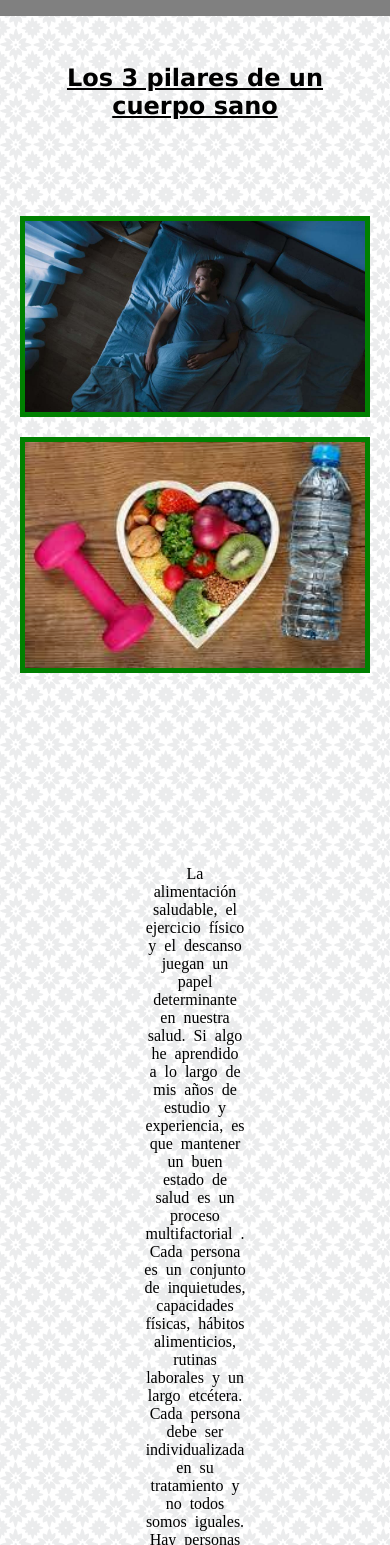
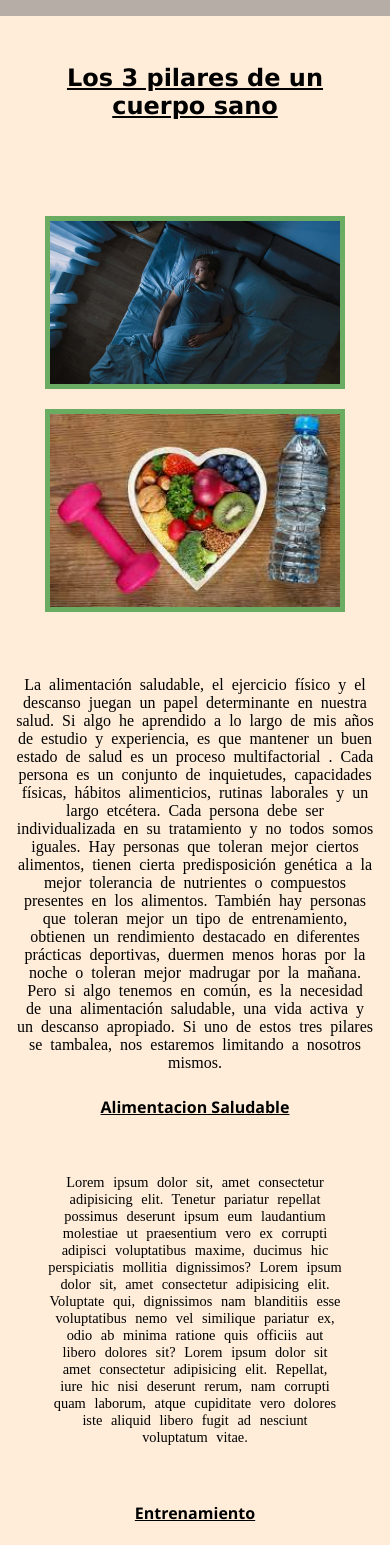
Before and after one commit to DiegoG1999/proyecto-coder, a plain HTML site: page index.html in a window 390 px wide. Shown: the part 122-1667 px from the top of the page. Drawn offline with nearby package versions, Linux system fonts and the light colour scheme.

Commit message:
trabajo en los parrafos mobile

```diff
--- a/css/styles.css
+++ b/css/styles.css
@@ -6,12 +6,12 @@
 
 /* =================ENCABEZADO======================= */
 body {
-    background-image: url(../img/moroccan-flower.png);
+    background-color: rgba(255, 228, 196, 0.633);
     font-size: 16px;
 }
 
 .encabezado {
-    background-color: gray;
+    background-color: rgba(128, 128, 128, 0.577);
     display: flex;
     align-items: center;
     justify-content: space-between;
@@ -71,7 +71,7 @@ h1 {
 }
 
 .cuerpo-imagenes-1 {
-    width: 31.25rem;
+    width: 600px;
     border: 4px solid rgba(0, 128, 2, 0.837);
 }
 
@@ -125,7 +125,8 @@ footer {
     color: white;
 
 }
-.h3-datos{
+
+.h3-datos {
     margin-top: 1rem;
     padding: 1rem;
     text-decoration: underline;
@@ -139,15 +140,18 @@ footer {
     line-height: 30px;
     color: white;
 }
-.formulario-1{
+
+.formulario-1 {
     text-align: center;
     padding: 1rem;
 }
-.formulario-2{
+
+.formulario-2 {
     text-align: center;
     padding: 1rem;
 }
-.formulario-3{
+
+.formulario-3 {
     text-align: center;
     padding: 1rem;
 }
@@ -155,7 +159,7 @@ footer {
 /* ==================    abrimos media     ================= */
 
 
-@media screen and (max-width:576px) {
+@media (max-width:480px) {
     .logo {
         max-width: 5rem;
     }
@@ -216,23 +220,26 @@ footer {
     }
 
     .cuerpo-imagenes {
-        display: flex;
         align-items: center;
         flex-direction: column;
         gap: 20px;
     }
 
     .cuerpo-imagenes-1 {
-        width: 350px;
-        border: solid green 5px;
+        width: 300px;
+        border: solid rgba(0, 128, 15, 0.586) 5px;
+    }
 
-
+    .cuerpo-parrafo {
+        margin: 0;
+        padding: 0;
     }
 
     .cuerpo-parrafo-1 {
         text-align: center;
         font-family: 'Times New Roman', Times, serif;
         font-size: 1rem;
+        padding: 1rem;
 
     }
 
@@ -240,6 +247,7 @@ footer {
         font-family: 'Times New Roman', Times, serif;
         text-align: center;
         font-size: 1rem;
+        margin: 0;
     }
 
     h2 {
@@ -328,27 +336,31 @@ footer {
     color: #1c1c1c;
     background-color: rgba(255, 192, 203, 0.334)
 }
-.imagenes-alimentacion{
+
+.imagenes-alimentacion {
     display: flex;
     justify-content: space-between;
     margin: 2rem;
 
 }
-.imagenes-1{
+
+.imagenes-1 {
     width: 450px;
 
 }
 
-.h4-alimentacion{
+.h4-alimentacion {
     font-size: 1.5rem;
     text-decoration: underline;
     margin: 1rem;
 }
-.cuerpo-parrafo-3{
+
+.cuerpo-parrafo-3 {
     padding: 1rem;
     font-size: 1.1rem;
 }
-.cuerpo-lista{
+
+.cuerpo-lista {
     margin: 1rem;
     padding: 1rem;
     font-size: 1.1rem;
@@ -379,7 +391,8 @@ footer {
         padding: 2rem;
         margin: 1rem;
     }
-    h2{
+
+    h2 {
         text-align: center;
         padding: 0.5rem;
         margin: 0;
@@ -387,80 +400,98 @@ footer {
         text-decoration: underline;
         font-size: 1rem;
     }
-    .imagenes-alimentacion{
+
+    .imagenes-alimentacion {
         flex-direction: column;
         align-items: center;
         gap: 15px;
 
     }
-    .imagenes-1{
+
+    .imagenes-1 {
         width: 150px;
-        border: 2px solid yellow ;
+        border: 2px solid yellow;
     }
-    .pie-img{
+
+    .pie-img {
         font-size: 0.8rem;
         background-color: rgba(210, 105, 30, 0.411);
         color: #1c1c1c;
     }
-    .cuerpo-parrafo-3{
+
+    .cuerpo-parrafo-3 {
         font-family: 'Franklin Gothic Medium', 'Arial Narrow', Arial, sans-serif;
         font-size: 0.6rem;
         margin: 0.5rem;
     }
-    .h4-alimentacion{
+
+    .h4-alimentacion {
 
         font-size: 1rem;
         text-decoration: underline;
         margin: 0.5rem;
     }
-    .cuerpo-lista{
+
+    .cuerpo-lista {
         padding: 1rem;
         font-size: 0.7rem;
     }
 
 }
+
 /* =================     DESCANSO   ============= */
-.cuerpo-descanso{
+.cuerpo-descanso {
     display: grid;
     grid-template-columns: 1fr 1fr;
 
 }
-.h2-descanso{
+
+.h2-descanso {
     grid-column: 1/3;
 }
-.parrafo-descanso{
-    grid-column:  1/2;
+
+.parrafo-descanso {
+    grid-column: 1/2;
     font-size: 1.5rem;
     font-family: 'Trebuchet MS', 'Lucida Sans Unicode', 'Lucida Grande', 'Lucida Sans', Arial, sans-serif;
     text-align: center;
     margin: 4rem;
     padding: 2rem;
 }
-.cuerpo-imagenes{
+
+.imagenes-descanso {
     grid-column: 2/3;
 }
-.cuerpo-imagenes-1{
+
+.imagenes-descanso-1 {
+    width: 550px;
+}
+.imagenes-descanso-2{
     width: 350px;
 }
-.h3-descanso{
+
+.h3-descanso {
     display: inline;
-    background-color:rgba(137, 43, 226, 0.429);
+    background-color: rgba(137, 43, 226, 0.429);
     font-size: 1.5rem;
     margin: 1rem;
 
 }
-.h4-descanso{
+
+.h4-descanso {
     font-size: 1.3rem;
     text-align: center;
     text-decoration: underline;
     margin: 1rem;
 }
-.p-f{
+
+.p-f {
     display: flex;
     justify-content: space-around;
     align-items: center;
 }
-.parrafo-pf{
+
+.parrafo-pf {
     font-size: 1rem;
     text-align: center;
     width: 500px;
@@ -468,25 +499,28 @@ footer {
 
 /* ====================    ENTRENAMIENTO   ================== */
 
-main{
+main {
     font-family: 'Lucida Sans', 'Lucida Sans Regular', 'Lucida Grande', 'Lucida Sans Unicode', Geneva, Verdana, sans-serif;
 }
-.parrafo-entrenamiento{
+
+.parrafo-entrenamiento {
     margin: 3rem;
     padding-left: 10rem;
     padding-right: 10rem;
     text-align: center;
 }
-.art-entrenamiento{
+
+.art-entrenamiento {
     display: flex;
     justify-content: space-between;
     text-align: center;
 }
-.h4-entrenamiento{
+
+.h4-entrenamiento {
     border: 2px solid blueviolet;
 }
 
-.parrafo-h4{
+.parrafo-h4 {
     padding: 2rem;
     font-size: 0.8rem;
     border: 2px solid blueviolet;
```
Also changed, not shown: descanso.html (+4 -4 lines).
